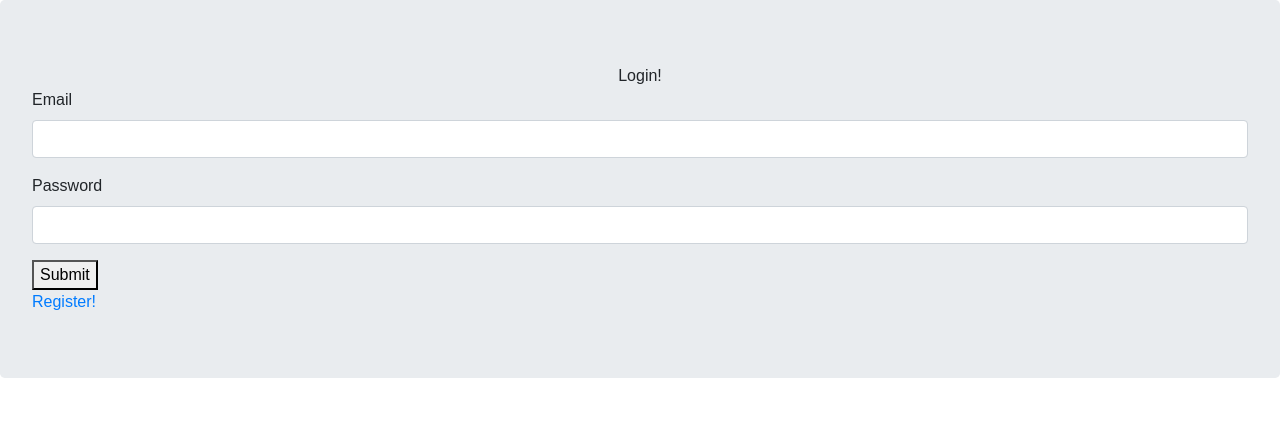
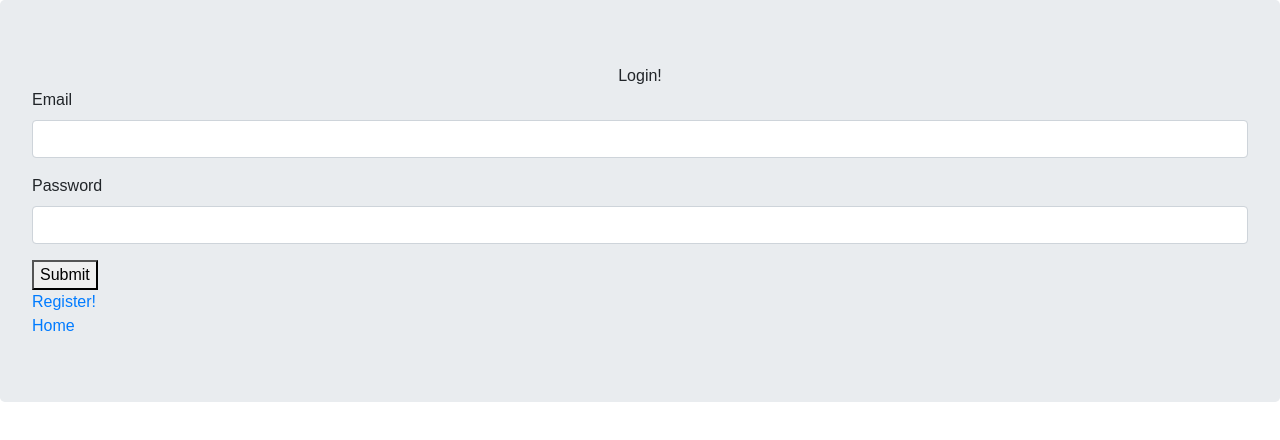
Before and after one commit to majorazero/ItineraryAppReact, a React (Create React App) app in the folder client/: page /login in a window 1280 px wide. Shown: the top 440 px of the page. Built offline with nearby package versions, Linux system fonts and the light colour scheme.

Commit message:
added some nav

```diff
--- a/client/src/components/Login/Login.js
+++ b/client/src/components/Login/Login.js
@@ -47,6 +47,9 @@ class Login extends Component {
         <div>
           <a href="/register">Register!</a>
         </div>
+        <div>
+          <a href="/">Home</a>
+        </div>
       </div>
     );
   }
--- a/client/src/components/Register/Register.js
+++ b/client/src/components/Register/Register.js
@@ -61,6 +61,9 @@ class Register extends Component {
         <div>
           <a href="/login">Login!</a>
         </div>
+        <div>
+          <a href="/">Home</a>
+        </div>
       </div>
     );
   }
```
